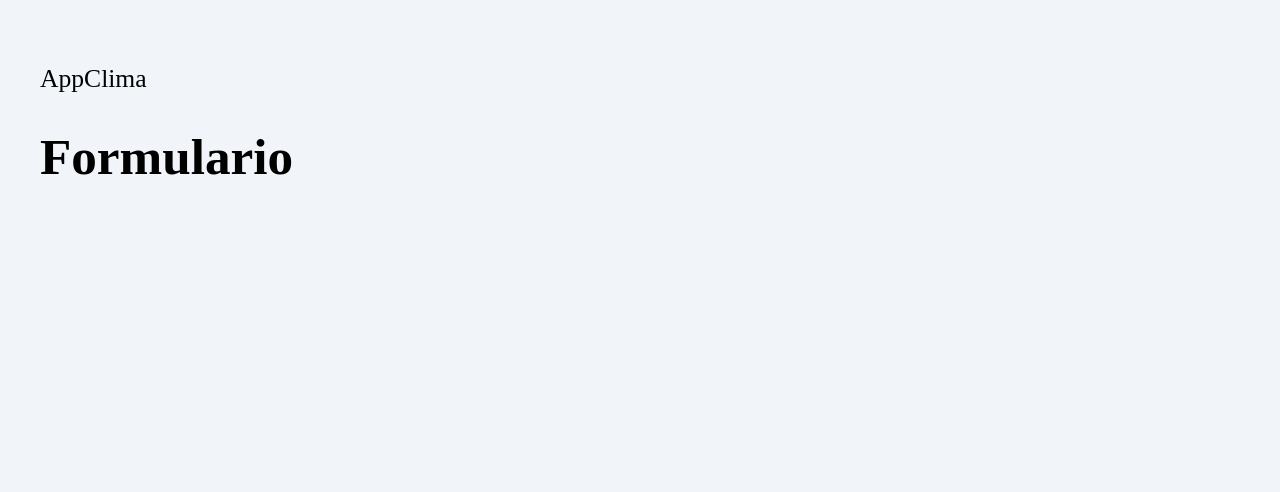
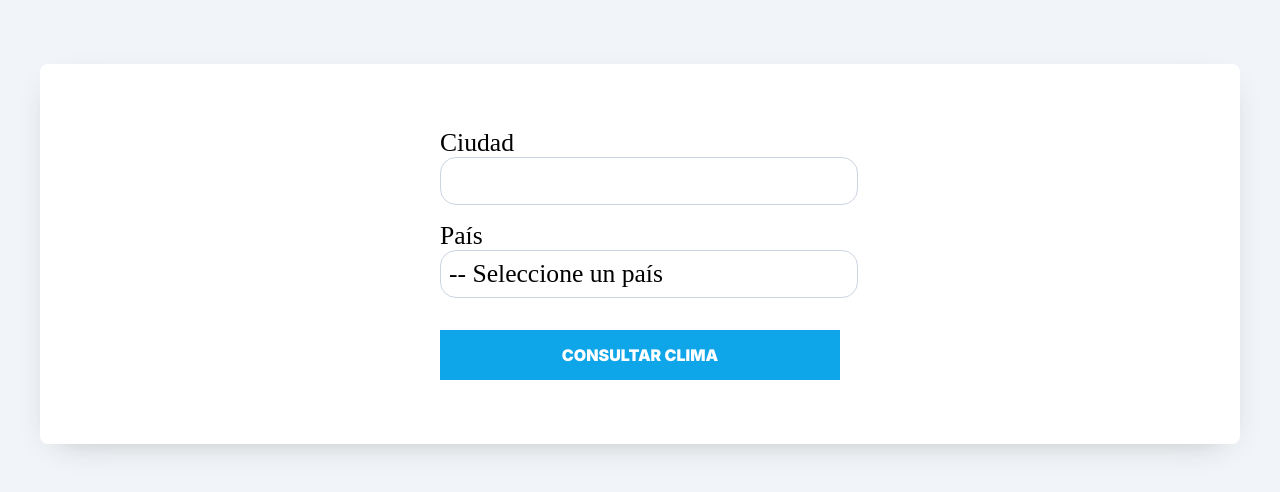
Before and after one commit to jocnn/noticias_clima, a React (Vite) app: page / in a window 1280 px wide. Shown: the top 492 px of the page. Built offline with nearby package versions, Linux system fonts and the light colour scheme; a web font is replaced by a local one.

Commit message:
creando formulario

```diff
--- a/src/components/AppClima.jsx
+++ b/src/components/AppClima.jsx
@@ -4,8 +4,6 @@ const AppClima = () => {
   return (
     <>
       <main>
-        AppClima
-
         <Formulario />
       </main>
 
--- a/src/components/Formulario.jsx
+++ b/src/components/Formulario.jsx
@@ -1,8 +1,36 @@
 const Formulario = () => {
   return (
-    <>
-      <h1>Formulario</h1>
-    </>
+    <div className="contenedor">
+      <form>
+        <div className="campo">
+          <label htmlFor="ciudad">Ciudad</label>
+          <input
+            id="ciudad"
+            type="text"
+            name="ciudad"
+          />
+        </div>
+
+        <div className="campo">
+          <label htmlFor="pais">País</label>
+          <select
+            name="pais"
+            id="pais"
+          >
+            <option value="">-- Seleccione un país</option>
+            <option value="US">ESTADOS UNIDOS</option>
+            <option value="MX">MÉXICO</option>
+            <option value="AR">ARGENTINA</option>
+            <option value="CO">COLOMBIA</option>
+            <option value="CR">COSTA RICA</option>
+            <option value="ES">ESPAÑA</option>
+            <option value="PE">PERÚ</option>
+          </select>
+        </div>
+
+        <input type="submit" value="Consultar Clima" />
+      </form>
+    </div>
   )
 }
 
```
